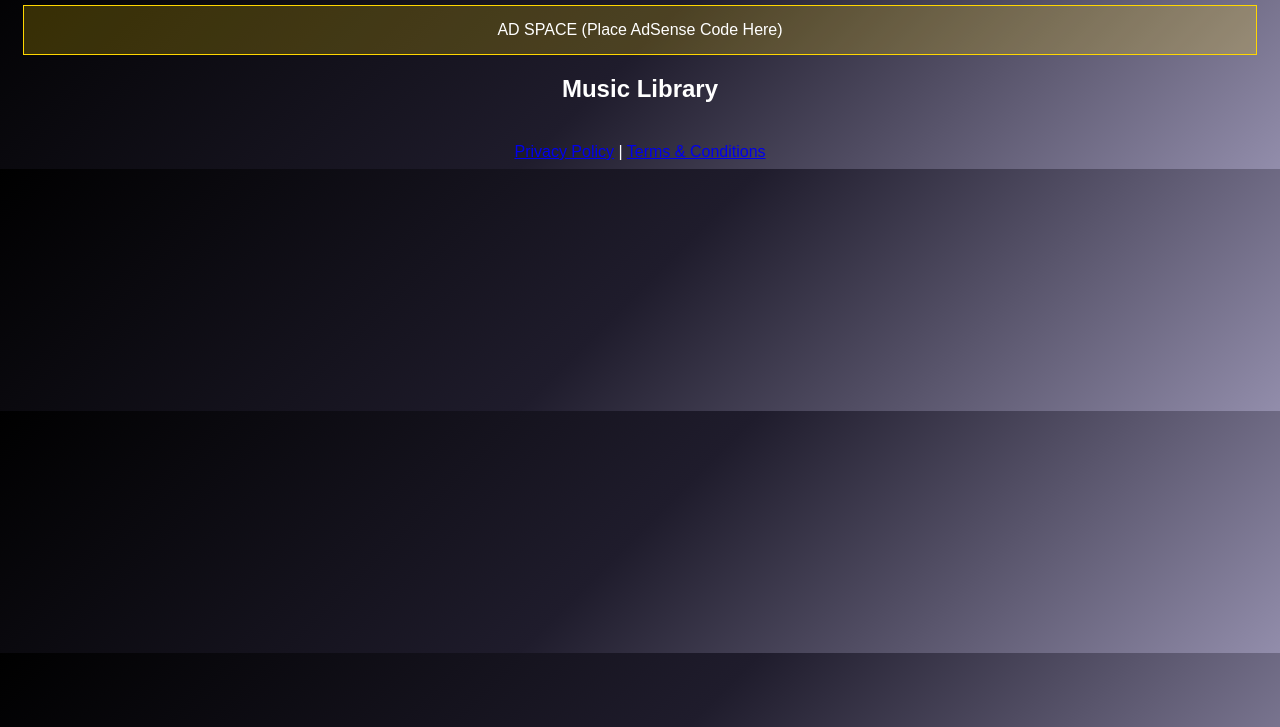
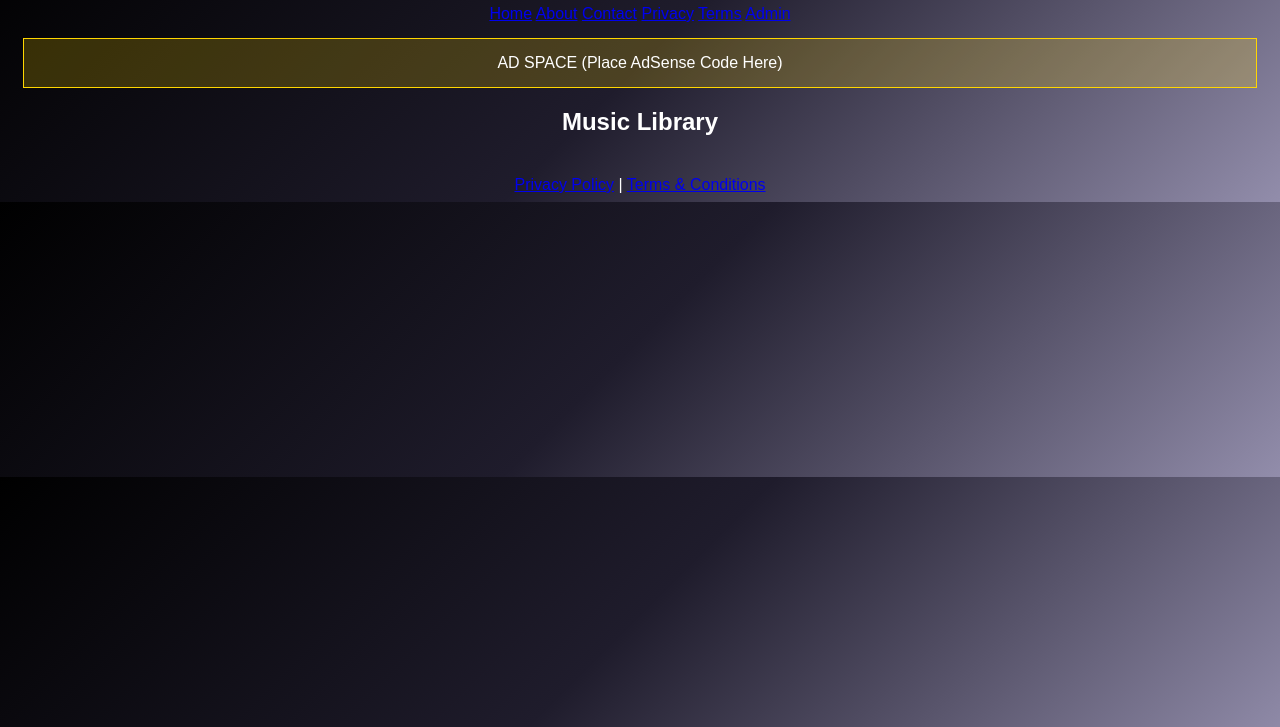
Before and after one commit to kevinniwa7/new-music-hub, a website: page public/index.html in a window 1280 px wide. Shown: the part 73-800 px from the top of the page. Drawn offline with Linux system fonts and the light colour scheme; no server answers.

Commit message:
Update index.html

```diff
--- a/public/index.html
+++ b/public/index.html
@@ -15,7 +15,14 @@ function triggerAd(){
 </head>
 <body>
 <div class="logo">🎵 New Music Hub 🎧</div>
-
+<nav>
+  <a href="/">Home</a>
+  <a href="about.html">About</a>
+  <a href="contact.html">Contact</a>
+  <a href="privacy.html">Privacy</a>
+  <a href="terms.html">Terms</a>
+  <a href="login.html">Admin</a>
+</nav>
 <!-- Top Ad Placeholder -->
 <div class="ad-box">
 AD SPACE (Place AdSense Code Here)
```
